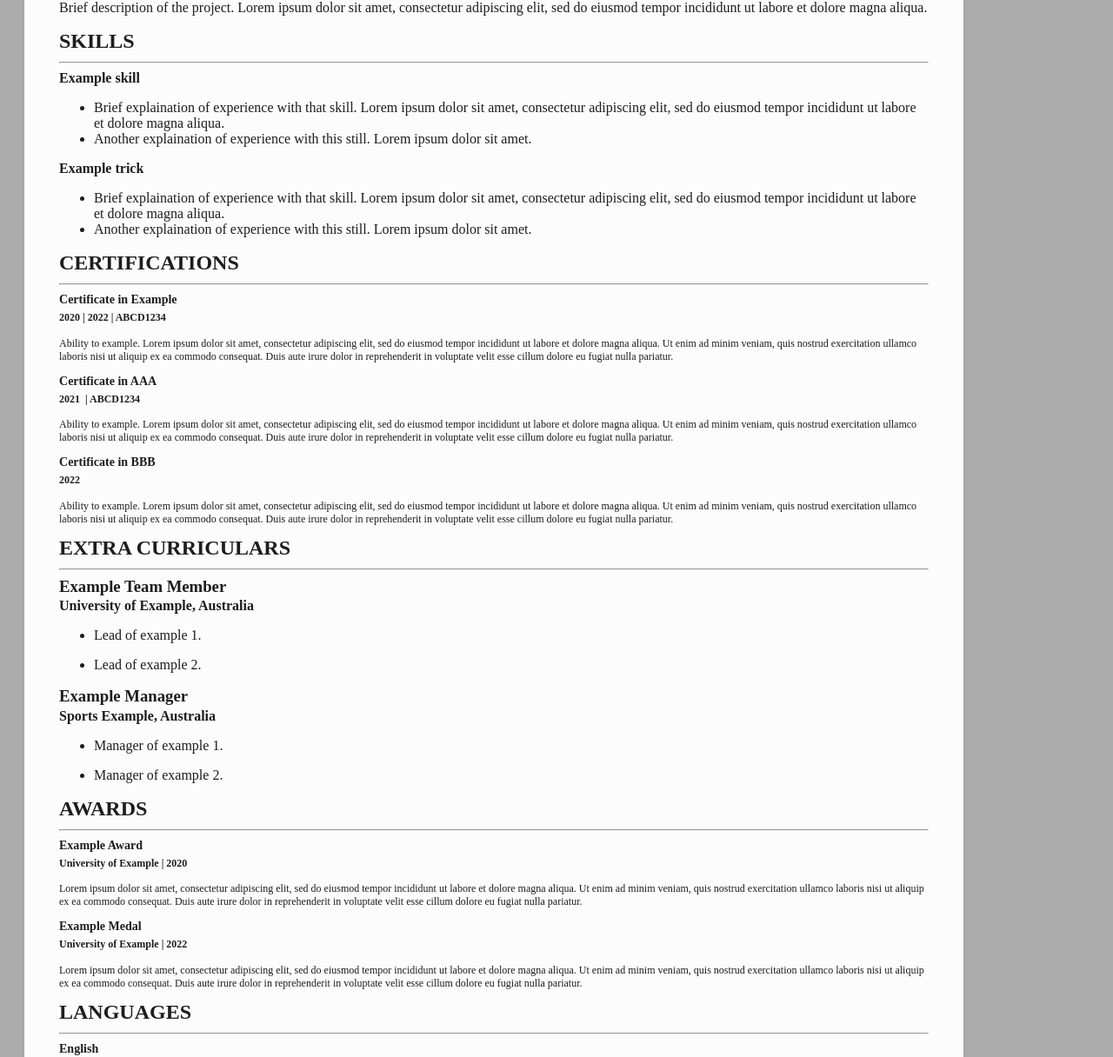
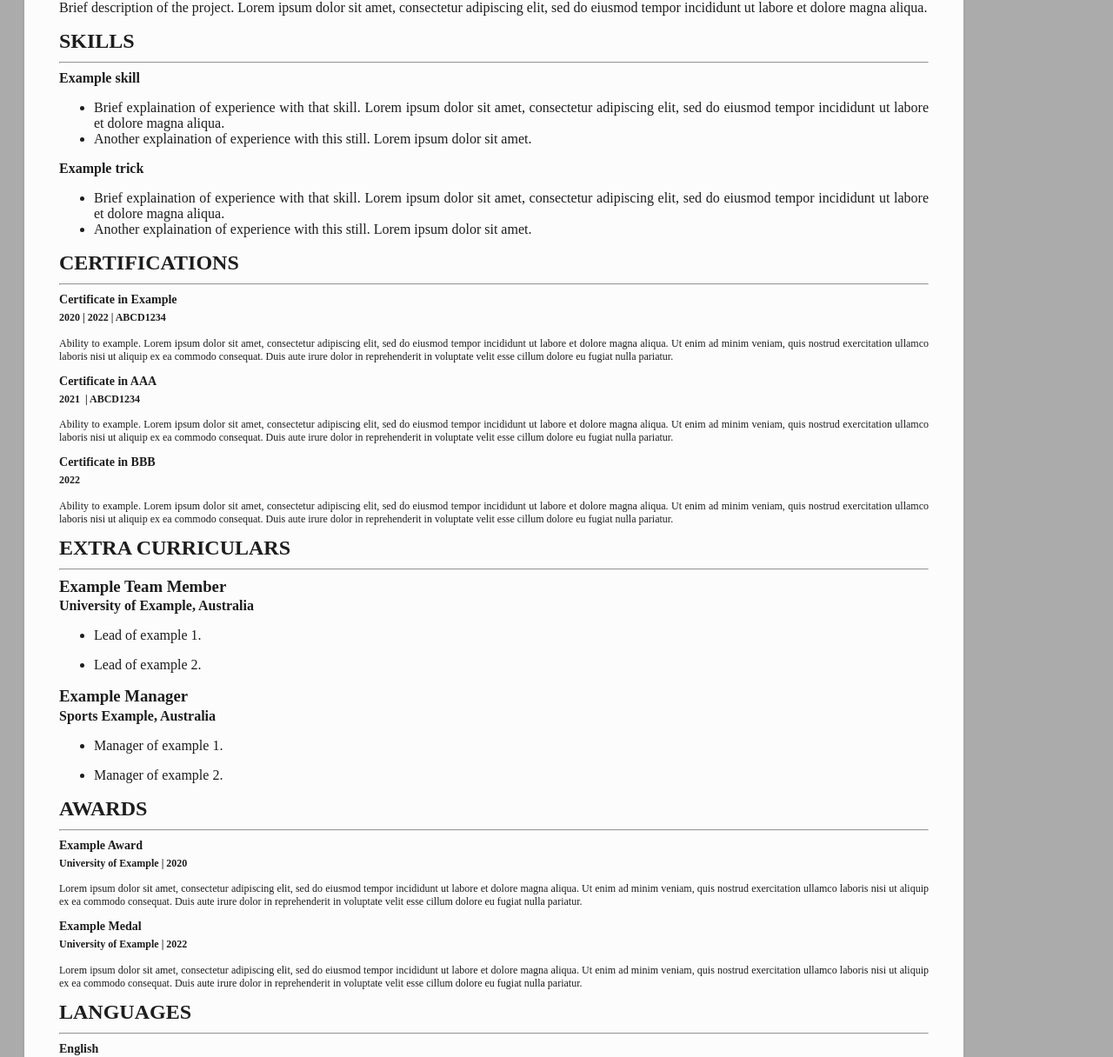
Before and after one commit to miikyla/digital-cv, a Jekyll site: the page built from index.markdown, in a window 1280 px wide. Shown: the part 1154-2370 px from the top of the page at 87% size. Built offline with Jekyll 4.4.1, drawn with Linux system fonts in a browser that asks for light colours.

Commit message:
Justifies dotpoints and text

```diff
--- a/_includes/awards.html
+++ b/_includes/awards.html
@@ -14,7 +14,7 @@
       <li><h4>{{ award.year }}</h4></li>
     </ul>
 
-    <p>{{ award.description }}</p>
+    <p class="content-award-description">{{ award.description }}</p>
   </div>
 
 {% endfor %}
--- a/_includes/certificates.html
+++ b/_includes/certificates.html
@@ -13,7 +13,7 @@
     <li><h4>{% if certificate.id-exists %} | {{ certificate.id }} {% endif %}</h4></li>
   </ul>
 
-  <p class="content-summary">{{ certificate.summary }}</p>
+  <p class="content-certificate-description">{{ certificate.summary }}</p>
 </div>
 
 {% endfor %}
--- a/_includes/extra_curriculars.html
+++ b/_includes/extra_curriculars.html
@@ -9,7 +9,7 @@
   <h3 class="content-title">{{ ec.name }}</h3>
   <h4 class="content-location">{{ ec.location }}</h4>
 
-  <ul class="content-certificate-details">
+  <ul class="content-certificate-dotpoints">
     {% for dotpoint in ec.summary %}
       <li><p class="content-dotpoint">{{ dotpoint.dotpoint }}</p></li>
     {% endfor %}
--- a/_includes/projects.html
+++ b/_includes/projects.html
@@ -7,7 +7,7 @@
   <div class="content-projects">
     <h3 class="content-name">{% if project.url-exists %}<a href="{{ project.url }}">{{ project.project }}</a>{% else %}{{ project.project }}{% endif %}</h3>
     <h4 class="content-role">{{ project.role }}</h4>
-    <p class="content-description">{{ project.description }}</p>
+    <p class="content-project-description">{{ project.description }}</p>
   </div>
 {% endfor %}
 
--- a/_sass/main.scss
+++ b/_sass/main.scss
@@ -110,6 +110,14 @@ a {
     }
   }
 
+  .content-experience-dotpoint, .content-skills-dotpoint, .content-certificate-dotpoints {
+    text-align: justify;
+  }
+
+  .content-project-description, .content-certificate-description, .content-award-description {
+    text-align: justify;
+  }
+
   .section-experience, .section-education, .section-certificates, .section-languages, .section-awards {
     .content-experience-details, .content-education-details, .content-certificates, .content-languages, .content-awards {
       display: block;
```
